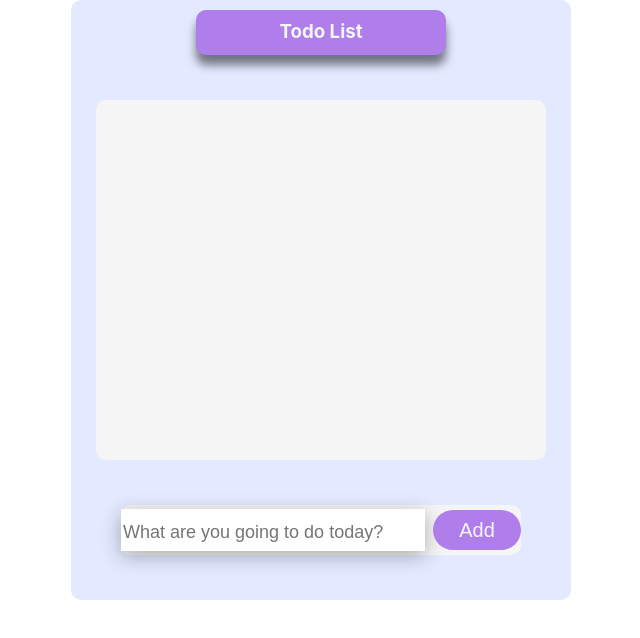
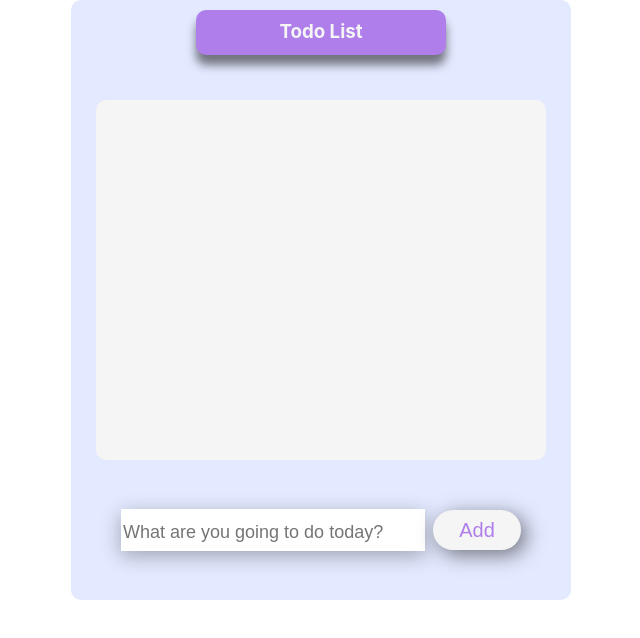
Before and after one commit to mikearcepascual/day11-todo-list, a React (Create React App) app: page / in a window 1280 px wide. In both pictures the pointer is over the button "Add". Shown: the top 638 px of the page, without its empty margins (319-959 px from the left). Built offline with nearby package versions, Linux system fonts and the light colour scheme.

Commit message:
style: added hover style in todoGenerator button

```diff
--- a/src/App.css
+++ b/src/App.css
@@ -72,11 +72,14 @@ h3 {
   font-size: 20px;
   border-radius: 25px;
   cursor: pointer;
+  transition: 0.3s;
 }
 
-.todoGenerator:hover{
+.todoGenerator button:hover{
   background-color:whitesmoke;
   color:#af7eeb;
+  box-shadow: 5px 5px 20px rgba(0, 0, 0, 0.5);
+
 }
 ::placeholder{
   font-size:18px;
```
